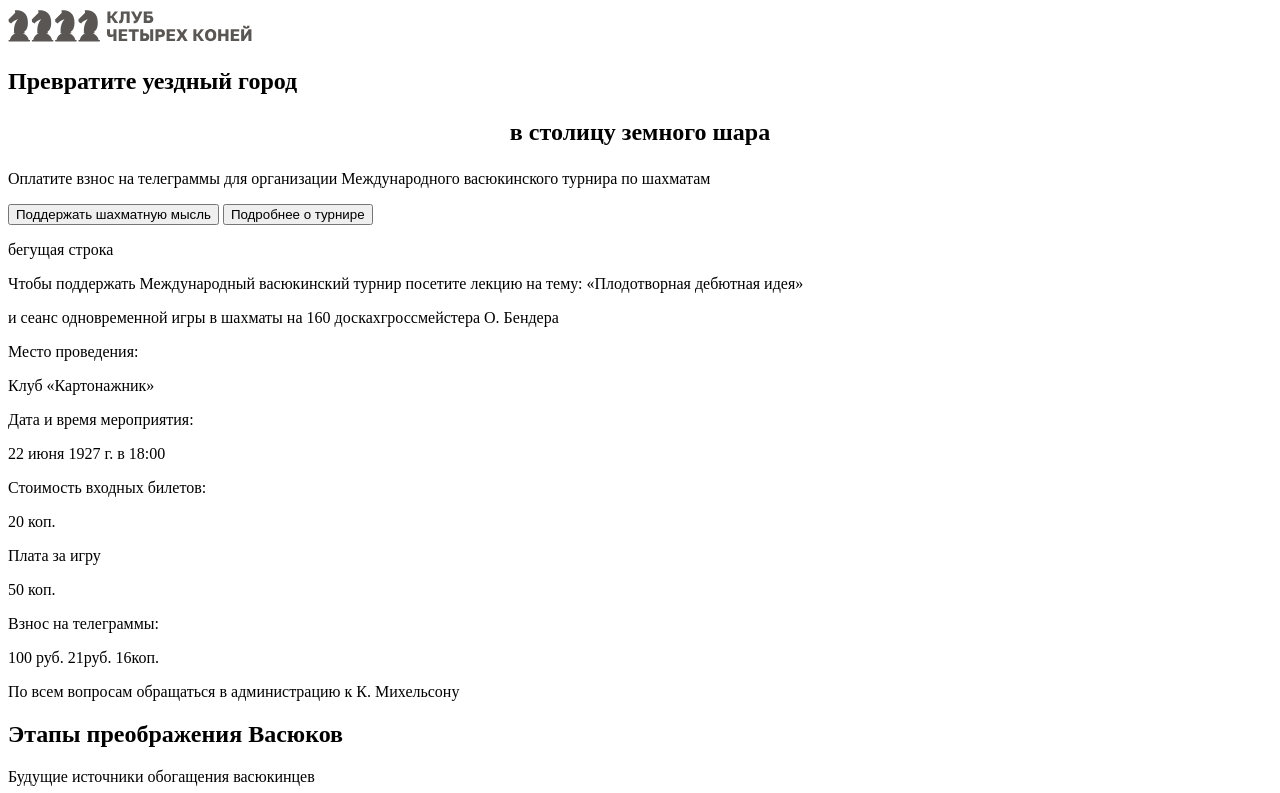
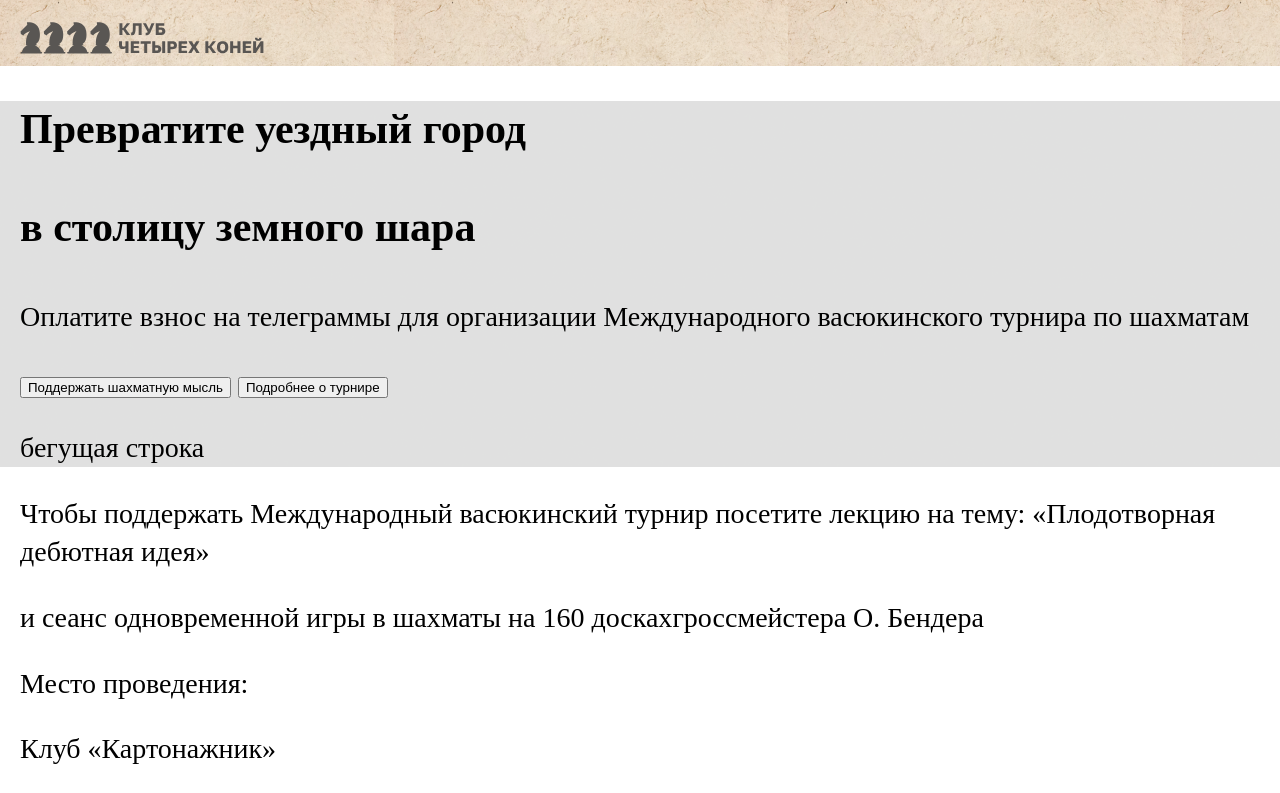
Before and after one commit to De-Nikon/yandex-croud-test, a plain HTML site: page index.html in a window 1280 px wide. Shown: the top 793 px of the page. Drawn offline with Linux system fonts and the light colour scheme; a web font is replaced by a local one.

Commit message:
коммит

```diff
--- a/index.html
+++ b/index.html
@@ -6,9 +6,9 @@
     <link rel="icon" href="favicon.ico">
     <link rel="icon" href="favicons/192.png" type="image/svg+xml">
     <link rel="apple-touch-icon" href="favicons/180.png">
-    <link rel="preload" href="fonts/lato/Lato-Regular.woff2" as="font" type="font/woff2">
-    <link rel="preload" href="fonts/oswald/oswaldregular.woff2" as="font" type="font/woff2">
-    <link rel="stylesheet" href="styles/styles.css">
+    <link rel="preload" href="fonts/golos-text_regular.woff2" as="font" type="font/woff2">
+    <link rel="preload" href="fonts/merriweather-regular.woff2" as="font" type="font/woff2">
+    <link rel="stylesheet" href="styles.css">
     <link rel="manifest" href="manifest.webmanifest">
     <title>Клуб четырёх коней</title>
   </head>
@@ -21,16 +21,18 @@
       </div>
     </header>
     <main class="main">
-      <div class="cotainer">
-        <section class="hero">
-          <h1 class="hero__title">Превратите уездный город <br><p class="hero__title-additional"style="text-align: center;">в столицу земного шара</p></h1>
+      <section class="hero">
+        <div class="container">
+          <div class="ttt"></div>
+          <h1 class="hero__title">Превратите уездный город <br><p class="hero__title-additional"">в столицу земного шара</p></h1>
           <p class="hero__subtitle">Оплатите взнос на телеграммы для организации Международного васюкинского турнира по шахматам</p>
           <div class="hero__button-wrapper">
             <button class="button button--donate" type="button" name="button-donate">Поддержать шахматную мысль</button>
             <button class="button button--about" type="button" name="button-about">Подробнее о турнире</button>
           </div>
           <div class="running-line"> <p class="running-line__text">бегущая строка</p></div>
-        </section>
+        </div>
+      </section>
         <section class="donate">
           <div class="container">
             <div class="donate__section-one-wrapper">
@@ -87,49 +89,49 @@
             </div>
           </div>
         </section>
-        <section class="members">
+        <section class="participant__slider-container">
           <div class="container">
-            <h2 class="members__title">Участники турнира</h2>
-            <div class="members__slider-container">
-              <ul class="members__list">
-                <li class="members__list-item card">
+            <h2 class="participant__slider-container__title">Участники турнира</h2>
+            <div class="participant__slider-container__slider-container">
+              <ul class="participant__slider-container__list">
+                <li class="participant__slider-container__list-item card">
                   <div class="car__img"></div>
                   <h3 class="card__name">Хозе-Рауль Капабланка</h3>
                   <p class="card__rank">Чемпион мира по шахматам</p>
                   <button class="button card__button" type="button" name="member-info">Подробнее</button>
                 </li>
-                <li class="members__list-item card">
+                <li class="participant__slider-container__list-item card">
                   <div class="car__img"></div>
                   <h3 class="card__name">Эммануил Ласкер</h3>
                   <p class="card__rank">Чемпион мира по шахматам</p>
                   <button class="button card__button" type="button" name="member-info">Подробнее</button>
                 </li>
-                <li class="members__list-item card">
+                <li class="participant__slider-container__list-item card">
                   <div class="car__img"></div>
                   <h3 class="card__name">Александр Алехин</h3>
                   <p class="card__rank">Чемпион мира по шахматам</p>
                   <button class="button card__button" type="button" name="member-info">Подробнее</button>
                 </li>
-                <li class="members__list-item card">
+                <li class="participant__slider-container__list-item card">
                   <div class="car__img"></div>
                   <h3 class="card__name">Арон Нимцович</h3>
                   <p class="card__rank">Чемпион мира по шахматам</p>
                   <button class="button card__button" type="button" name="member-info">Подробнее</button>
                 </li>
-                <li class="members__list-item card">
+                <li class="participant__slider-container__list-item card">
                   <div class="car__img"></div>
                   <h3 class="card__name">Рихард Рети</h3>
                   <p class="card__rank">Чемпион мира по шахматам</p>
                   <button class="button card__button" type="button" name="member-info">Подробнее</button>
                 </li>
-                <li class="members__list-item card">
+                <li class="participant__slider-container__list-item card">
                   <div class="car__img"></div>
                   <h3 class="card__name">Остап Бендер</h3>
                   <p class="card__rank">Гроссмейстер</p>
                   <button class="button card__button" type="button" name="member-info">Подробнее</button>
                 </li>
               </ul>
-              <div class="members__list-menu">
+              <div class="participant__slider-container__list-menu">
                 <button class="button button--slider-left" type="button" name="button--slider-left"> < </button>
                 <span class="slider-dot slider-dot--current">*</span>
                 <span class="slider-dot--number"></span>
@@ -138,7 +140,6 @@
             </div>
           </div>
         </section>
-      </div>
     </main>
     <footer>
       <div class="running-line"> <p class="running-line__text">бегущая строка</p></div>
--- /dev/null
+++ b/styles.css
@@ -0,0 +1,86 @@
+@charset "UTF-8";
+
+@font-face {
+  font-family: "golos-text";
+  font-weight: 400;
+  font-style: mormal;
+  src: url(../fonts/golos-text.woff2)format("woff2");
+  font-display: swap
+}
+
+@font-face {
+  font-family: "merriweather";
+  font-weight: 400;
+  font-style: mormal;
+  src: url(../fonts/merriweather.woff2)format("woff2");
+  font-display: swap
+}
+
+html {
+  height: 100%
+}
+
+body {
+  font-family: "merriweather", 'Times New Roman', Times, serif;
+  font-size: 28px;
+  line-height: 1.35;
+  margin: 0;
+  padding: 0;
+}
+
+::after,
+::before {
+  box-sizing: border-box
+}
+
+img {
+  max-width: 100%;
+  height: auto;
+  object-fit: contain
+}
+
+.container {
+  padding: 0 20px;
+}
+
+.page__header{
+  background-image: url(images/stone-background-beige.png);
+}
+
+.logo__header {
+  margin: 0;
+  padding: 0;
+  margin-top: 20px;
+}
+
+.hero {
+
+  background-image: url(images/hero-backgroung-mobile.png);
+  position: relative;
+  z-index: 0;
+}
+
+.ttt{
+  background-color: #E9DED4;
+  position: absolute;
+  top: 0;
+  left: 0;
+  width: 100%;
+  min-height: 100%;
+  z-index: -1;
+  mix-blend-mode:luminosity;
+}
+
+/* .hero::after{
+  content: '';
+  position: absolute;
+  top: 0;
+  left: 0;
+  width: 100%;
+  min-height: 100%;
+  background-image: url(images/hero-city-backgroung-mobile.png);
+  background-size: contain;
+  background-repeat: no-repeat;
+  z-index: -1;
+  opacity: 1;
+} */
```
Also changed, not shown: fonts/golos-text_regular.woff2 (added), fonts/merriweather-regular.woff2 (added), images/Cooper Union Stamp Paper.png (added), images/hero-backgroung-mobile.png (added), images/hero-city-backgroung-mobile.png (added), images/hero-stone-backgroung-mobile.png (added), images/paper-filter.png (added), images/plane-desktop.png (added), images/plane-mobile.png (added), images/players-desktop.jpg (added), images/players-mobile.png (added), images/promo-desktop.png (added), images/promo-mobile.png (added), images/stone-background-beige.png (added), 1 more files, 3 other files.
